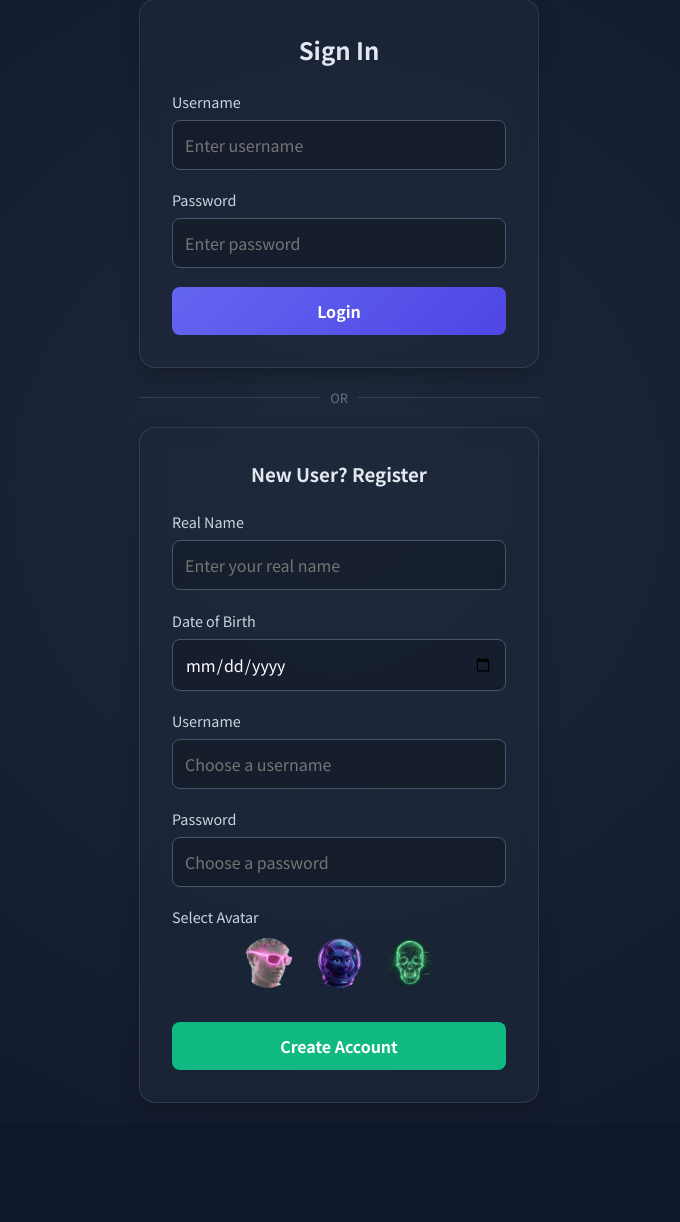
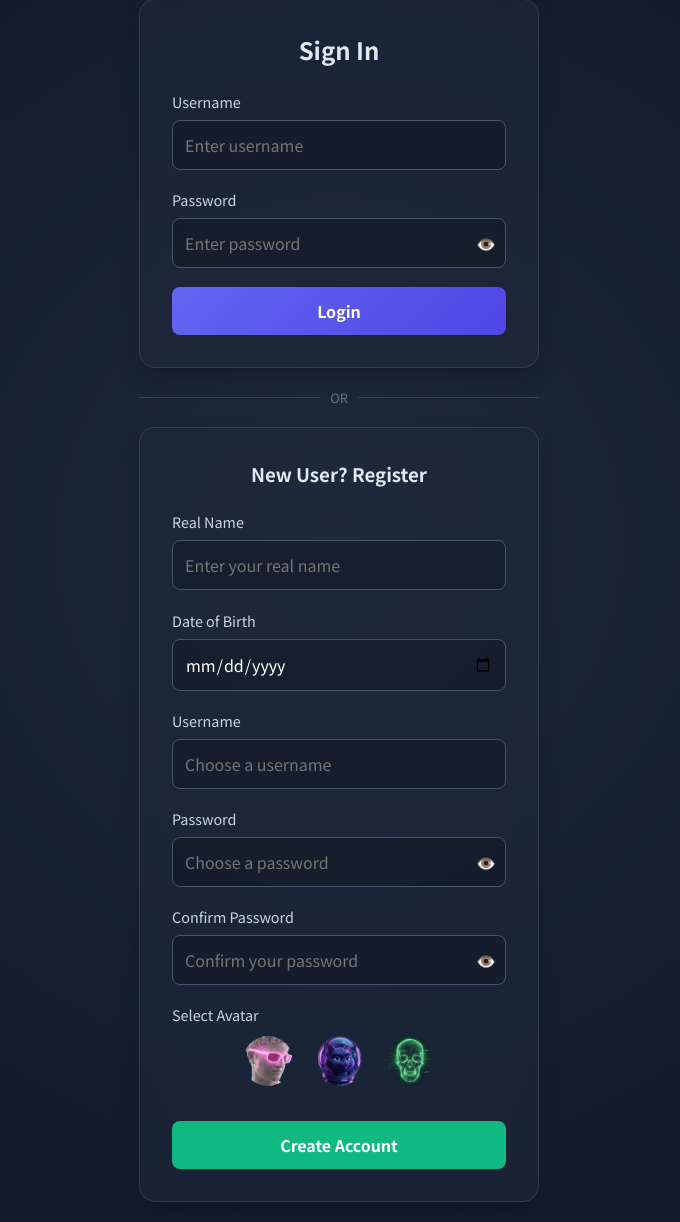
Before and after one commit to captainCwangrz/gspc2, a PHP site: page / in a window 1280 px wide. Shown: the part 138-1360 px from the top of the page, without its empty margins (301-981 px from the left). Before the commit the page ends 1241 px from the top, so only its background shows below. Run offline with PHP 8.4, Linux system fonts and the light colour scheme.

Commit message:
Add password confirmation and password visibility controls

```diff
--- a/index.php
+++ b/index.php
@@ -33,8 +33,11 @@ if(isset($_SESSION["user_id"])) {
                         if($_GET['error']=='username_exists') echo "Username already taken.";
                         if($_GET['error']=='invalid_username_format') echo "Username must be 3-20 chars (letters, numbers, _).";
                         if($_GET['error']=='password_too_short') echo "Password must be at least 8 characters.";
+                        if($_GET['error']=='password_mismatch') echo "Passwords do not match.";
                         if($_GET['error']=='name_too_long') echo "Real name is too long.";
                         if($_GET['error']=='invalid_date') echo "Date of birth must be in YYYY-MM-DD format.";
+                        if($_GET['error']=='invalid_date_future') echo "Date of birth cannot be in the future.";
+                        if($_GET['error']=='invalid_age') echo "You must be between 13 and 120 years old to register.";
                         if($_GET['error']=='missing_fields') echo "Please complete all required fields.";
                         if($_GET['error']=='unknown') echo "An unknown error occurred.";
                     ?>
@@ -53,7 +56,10 @@ if(isset($_SESSION["user_id"])) {
 
                 <div class="form-group">
                     <label>Password</label>
-                    <input type="password" name="password" required placeholder="Enter password">
+                    <div class="password-wrapper">
+                        <input type="password" name="password" required placeholder="Enter password">
+                        <button type="button" class="password-toggle-icon" aria-label="Show password">👁️</button>
+                    </div>
                 </div>
 
                 <button type="submit" class="btn-primary">Login</button>
@@ -88,7 +94,18 @@ if(isset($_SESSION["user_id"])) {
 
                 <div class="form-group">
                     <label>Password</label>
-                    <input type="password" name="password" required placeholder="Choose a password">
+                    <div class="password-wrapper">
+                        <input type="password" name="password" required placeholder="Choose a password">
+                        <button type="button" class="password-toggle-icon" aria-label="Show password">👁️</button>
+                    </div>
+                </div>
+
+                <div class="form-group">
+                    <label>Confirm Password</label>
+                    <div class="password-wrapper">
+                        <input type="password" name="confirm_password" required placeholder="Confirm your password">
+                        <button type="button" class="password-toggle-icon" aria-label="Show password">👁️</button>
+                    </div>
                 </div>
 
                 <div class="form-group">
@@ -107,5 +124,26 @@ if(isset($_SESSION["user_id"])) {
             </form>
         </div>
     </div>
+    <script>
+        const toggleIcons = document.querySelectorAll('.password-toggle-icon');
+
+        toggleIcons.forEach((icon) => {
+            const input = icon.closest('.password-wrapper').querySelector('input[type="password"], input[type="text"]');
+
+            const showPassword = () => {
+                input.type = 'text';
+            };
+
+            const hidePassword = () => {
+                input.type = 'password';
+            };
+
+            icon.addEventListener('mousedown', showPassword);
+            icon.addEventListener('mouseup', hidePassword);
+            icon.addEventListener('mouseleave', hidePassword);
+            icon.addEventListener('touchstart', (e) => { e.preventDefault(); showPassword(); });
+            icon.addEventListener('touchend', (e) => { e.preventDefault(); hidePassword(); });
+        });
+    </script>
 </body>
 </html>
--- a/public/css/style.css
+++ b/public/css/style.css
@@ -241,6 +241,30 @@ input, button, select, textarea { font-family: inherit; }
     transition: border-color 0.2s;
 }
 
+.password-wrapper {
+    position: relative;
+    width: 100%;
+}
+
+.password-wrapper input[type="password"],
+.password-wrapper input[type="text"] {
+    padding-right: 40px;
+}
+
+.password-toggle-icon {
+    position: absolute;
+    right: 10px;
+    top: 50%;
+    transform: translateY(-50%);
+    cursor: pointer;
+    user-select: none;
+    background: transparent;
+    border: none;
+    color: #94a3b8;
+    font-size: 1rem;
+    padding: 0;
+}
+
 .form-group input:focus {
     border-color: #6366f1;
     outline: none;
```
Also changed, not shown: api/auth.php (+19 -0 lines).
